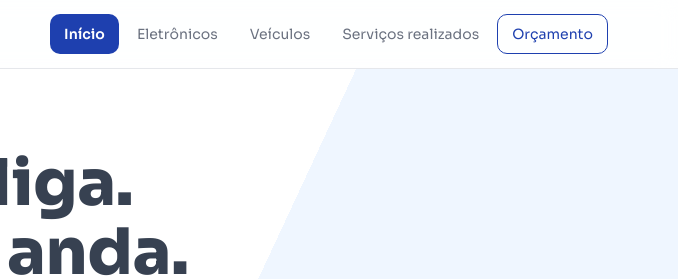
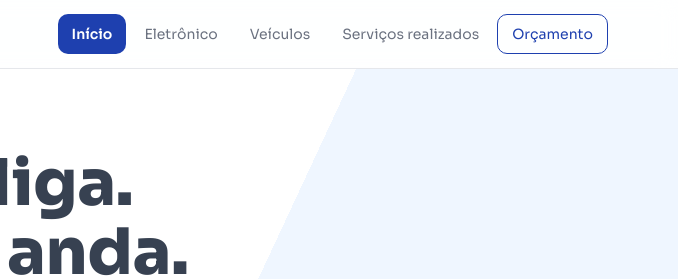
Before and after one commit to DaviCosta2009/powerupSite, a plain HTML site: page index.html in a window 1280 px wide. Shown: the top 279 px of the page, 602-1280 px from the left. Drawn offline with Linux system fonts and the light colour scheme.

Commit message:
Update index.html

```diff
--- a/index.html
+++ b/index.html
@@ -15,7 +15,7 @@
     <a class="logo" href="#inicio" data-tab="inicio"><img src="images/logoPower.png" alt="" width="34" height="34">power<b>Up</b></a>
     <nav id="tabs" aria-label="Seções">
       <button data-tab="inicio">Início</button>
-      <button data-tab="eletronicos">Eletrônicos</button>
+      <button data-tab="eletronicos">Eletrônico</button>
       <button data-tab="veiculos">Veículos</button>
       <button data-tab="servicos">Serviços realizados</button>
       <button data-tab="contato" class="cta">Orçamento</button>
```
